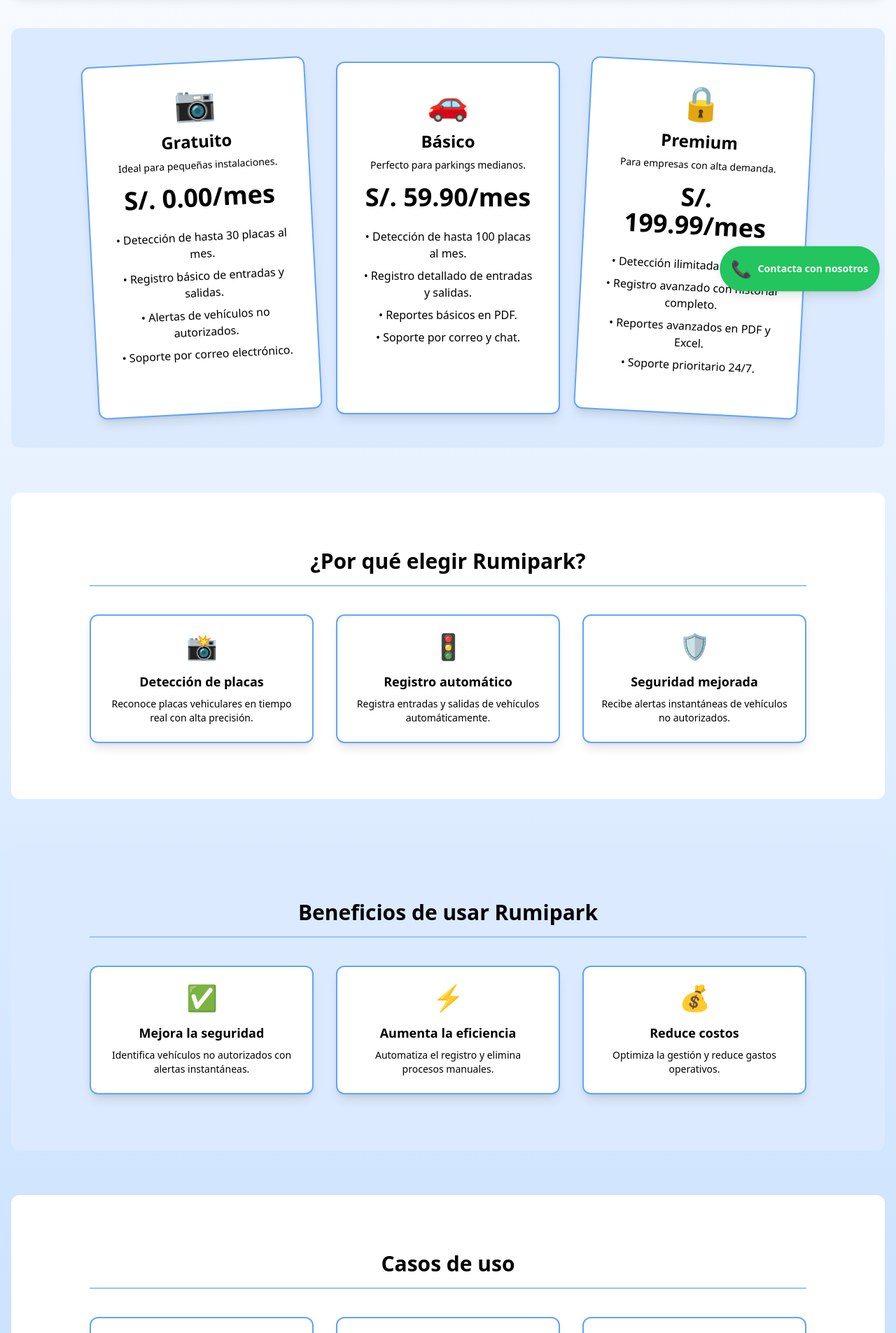
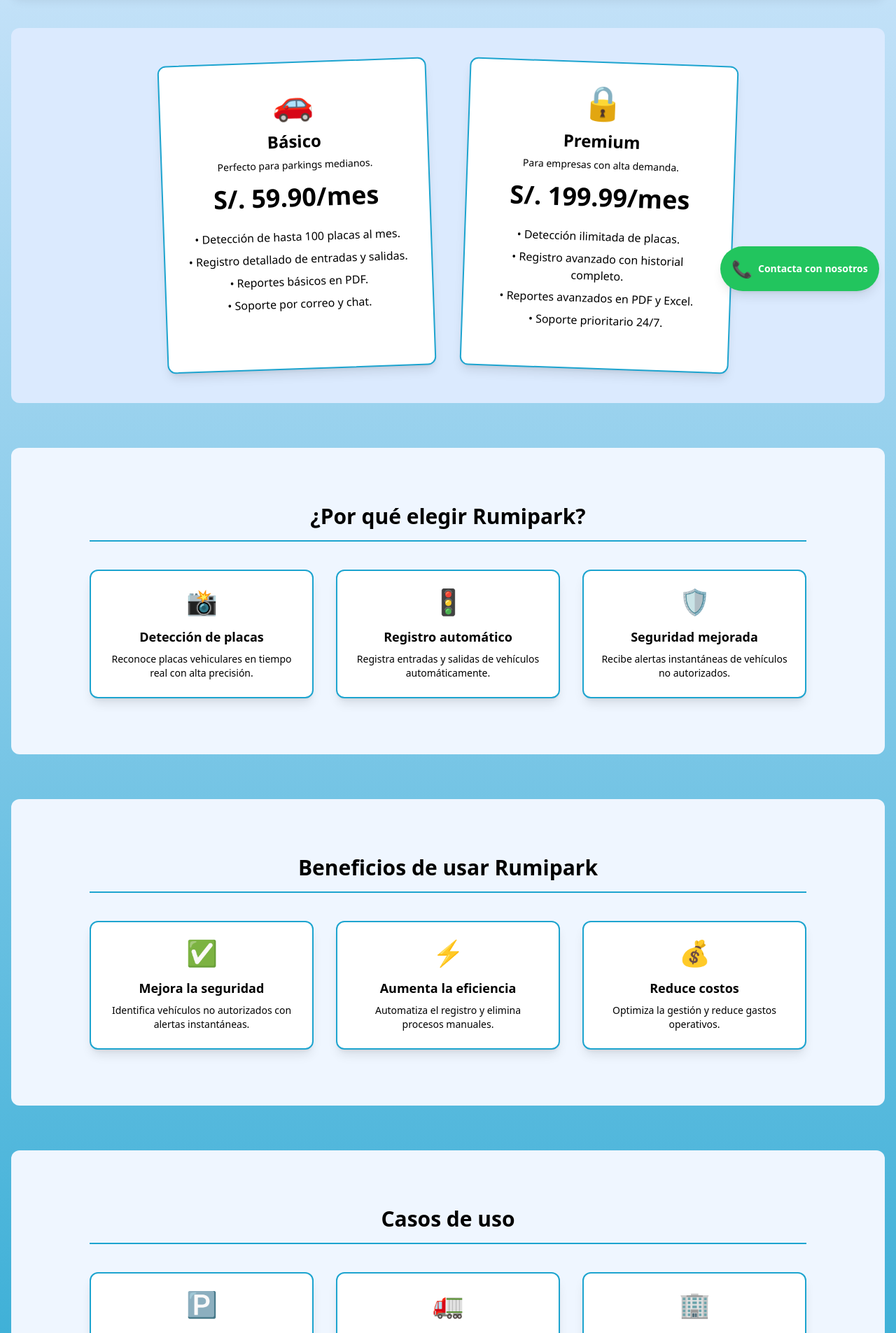
Before and after one commit to Plaquitas19/rumipark, a React (Create React App) app: page / in a window 1280 px wide. Shown: the part 360-2265 px from the top of the page at 70% size. Built offline with nearby package versions, Linux system fonts and the light colour scheme.

Commit message:
Update PricingPlans.jsx

```diff
--- a/src/client/PricingPlans.jsx
+++ b/src/client/PricingPlans.jsx
@@ -4,9 +4,9 @@ import { useNavigate } from "react-router-dom";
 
 const PlanCard = ({ title, price, description, features, icon, rotate }) => (
   <div
-    className={`bg-white rounded-xl p-8 flex flex-col items-center text-black shadow-lg border-2 border-blue-400 transform transition-all duration-300 hover:scale-105 ${rotate}`}
+    className={`bg-white rounded-xl p-8 flex flex-col items-center text-black shadow-lg border-2 border-[#1da4cf] transform transition-all duration-300 hover:scale-105 ${rotate} max-w-sm w-full`}
   >
-    <div className="text-5xl mb-4 text-blue-500">{icon}</div>
+    <div className="text-5xl mb-4 text-[#1da4cf]">{icon}</div>
     <h2 className="text-2xl font-bold text-center mb-2">{title}</h2>
     <p className="text-sm text-center mb-4">{description}</p>
     <p className="text-4xl font-bold text-center mb-6">{price}</p>
@@ -19,8 +19,8 @@ const PlanCard = ({ title, price, description, features, icon, rotate }) => (
 );
 
 const InfoCard = ({ icon, title, description }) => (
-  <div className="bg-white rounded-xl p-6 flex flex-col items-center text-black shadow-lg border-2 border-blue-400 transform transition-all duration-300 hover:scale-105">
-    <div className="text-4xl mb-4 text-blue-500">{icon}</div>
+  <div className="bg-white rounded-xl p-6 flex flex-col items-center text-black shadow-lg border-2 border-[#1da4cf] transform transition-all duration-300 hover:scale-105">
+    <div className="text-4xl mb-4 text-[#1da4cf]">{icon}</div>
     <h3 className="text-lg font-semibold text-center mb-2">{title}</h3>
     <p className="text-sm text-center">{description}</p>
   </div>
@@ -28,20 +28,6 @@ const InfoCard = ({ icon, title, description }) => (
 
 // Configuración de los planes
 const plans = [
-  {
-    id: 1,
-    title: "Gratuito",
-    price: "S/. 0.00/mes",
-    description: "Ideal para pequeñas instalaciones.",
-    features: [
-      "Detección de hasta 30 placas al mes.",
-      "Registro básico de entradas y salidas.",
-      "Alertas de vehículos no autorizados.",
-      "Soporte por correo electrónico.",
-    ],
-    icon: "📷",
-    rotate: "-rotate-3",
-  },
   {
     id: 2,
     title: "Básico",
@@ -54,7 +40,7 @@ const plans = [
       "Soporte por correo y chat.",
     ],
     icon: "🚗",
-    rotate: "rotate-0",
+    rotate: "-rotate-2",
   },
   {
     id: 3,
@@ -68,7 +54,7 @@ const plans = [
       "Soporte prioritario 24/7.",
     ],
     icon: "🔒",
-    rotate: "rotate-3",
+    rotate: "rotate-2",
   },
 ];
 
@@ -132,19 +118,16 @@ const useCases = [
 ];
 
 const PricingPlans = () => {
-  // eslint-disable-next-line no-unused-vars
-  const [showLoginModal, setShowLoginModal] = useState(false);
+  const [showLoginModal] = useState(false);
   const navigate = useNavigate();
-  // eslint-disable-next-line no-unused-vars
-  const userId = localStorage.getItem("id");
 
   return (
-    <div className="bg-gradient-to-b from-white to-blue-200 min-h-screen">
+    <div className="bg-gradient-to-b from-blue-100 to-[#1da4cf] min-h-screen">
       <Header />
       <div className="container mx-auto pt-12 px-4">
         {/* Encabezado */}
         <div className="text-center mb-12 bg-white py-8 rounded-xl shadow-lg">
-          <div className="inline-block bg-blue-200 text-black text-sm font-semibold px-4 py-1 rounded-full mb-4">
+          <div className="inline-block bg-[#1da4cf] text-white text-sm font-semibold px-4 py-1 rounded-full mb-4">
             RUMIPARK
           </div>
           <h1 className="text-4xl font-bold text-black mb-4">
@@ -158,17 +141,19 @@ const PricingPlans = () => {
 
         {/* Planes */}
         <div className="bg-blue-100 rounded-xl py-12 mb-16">
-          <div className="grid grid-cols-1 md:grid-cols-3 gap-8 max-w-5xl mx-auto">
-            {plans.map((plan) => (
-              <PlanCard key={plan.id} {...plan} />
-            ))}
+          <div className="flex justify-center">
+            <div className="grid grid-cols-1 md:grid-cols-2 gap-12 max-w-4xl">
+              {plans.map((plan) => (
+                <PlanCard key={plan.id} {...plan} />
+              ))}
+            </div>
           </div>
         </div>
 
         {/* Características principales */}
-        <div className="bg-white rounded-xl py-20 mb-16">
+        <div className="bg-blue-50 rounded-xl py-20 mb-16">
           <div className="max-w-5xl mx-auto">
-            <h2 className="text-3xl font-bold text-center text-black mb-10 pb-4 border-b-2 border-blue-300">
+            <h2 className="text-3xl font-bold text-center text-black mb-10 pb-4 border-b-2 border-[#1da4cf]">
               ¿Por qué elegir Rumipark?
             </h2>
             <div className="grid grid-cols-1 md:grid-cols-3 gap-8">
@@ -180,9 +165,9 @@ const PricingPlans = () => {
         </div>
 
         {/* Beneficios */}
-        <div className="bg-blue-100 rounded-xl py-20 mb-16">
+        <div className="bg-blue-50 rounded-xl py-20 mb-16">
           <div className="max-w-5xl mx-auto">
-            <h2 className="text-3xl font-bold text-center text-black mb-10 pb-4 border-b-2 border-blue-300">
+            <h2 className="text-3xl font-bold text-center text-black mb-10 pb-4 border-b-2 border-[#1da4cf]">
               Beneficios de usar Rumipark
             </h2>
             <div className="grid grid-cols-1 md:grid-cols-3 gap-8">
@@ -194,9 +179,9 @@ const PricingPlans = () => {
         </div>
 
         {/* Casos de uso */}
-        <div className="bg-white rounded-xl py-20 mb-16">
+        <div className="bg-blue-50 rounded-xl py-20 mb-16">
           <div className="max-w-5xl mx-auto">
-            <h2 className="text-3xl font-bold text-center text-black mb-10 pb-4 border-b-2 border-blue-300">
+            <h2 className="text-3xl font-bold text-center text-black mb-10 pb-4 border-b-2 border-[#1da4cf]">
               Casos de uso
             </h2>
             <div className="grid grid-cols-1 md:grid-cols-3 gap-8">
@@ -208,7 +193,7 @@ const PricingPlans = () => {
         </div>
 
         {/* Llamado a la acción */}
-        <div className="text-center py-12 bg-blue-300 rounded-xl max-w-5xl mx-auto mb-16 shadow-lg">
+        <div className="text-center py-12 bg-[#1da4cf] rounded-xl max-w-5xl mx-auto mb-16 shadow-lg">
           <h2 className="text-4xl font-bold text-black mb-4">
             ¡Optimiza tu gestión vehicular hoy!
           </h2>
@@ -220,7 +205,7 @@ const PricingPlans = () => {
             href="https://wa.me/1234567890?text=Hola,%20quiero%20información%20sobre%20los%20planes%20de%20Rumipark"
             target="_blank"
             rel="noopener noreferrer"
-            className="bg-gradient-to-r from-blue-500 to-blue-600 text-white py-3 px-8 rounded-lg hover:from-blue-600 hover:to-blue-700 transition-colors duration-300 text-lg font-semibold"
+            className="bg-gradient-to-r from-[#1da4cf] to-blue-600 text-white py-3 px-8 rounded-lg hover:from-blue-600 hover:to-[#1da4cf] transition-colors duration-300 text-lg font-semibold"
           >
             Contáctanos ahora
           </a>
@@ -250,7 +235,7 @@ const PricingPlans = () => {
             <div className="flex justify-center">
               <button
                 onClick={() => navigate("/login")}
-                className="bg-blue-600 text-white py-2 px-6 rounded-lg hover:bg-blue-700 transition-colors duration-300"
+                className="bg-[#1da4cf] text-white py-2 px-6 rounded-lg hover:bg-blue-600 transition-colors duration-300"
               >
                 Ir al Login
               </button>
```
